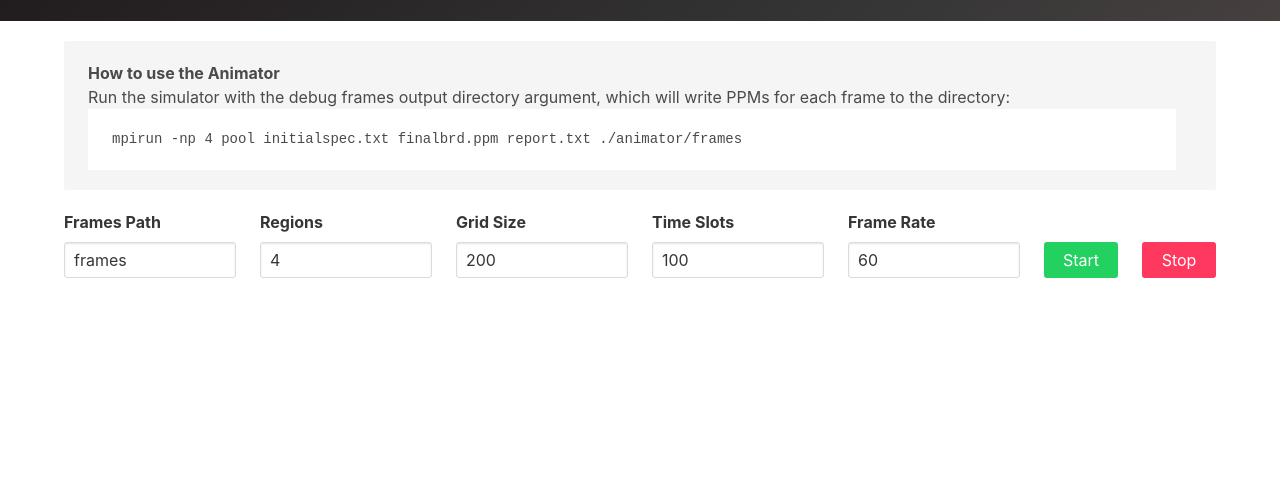
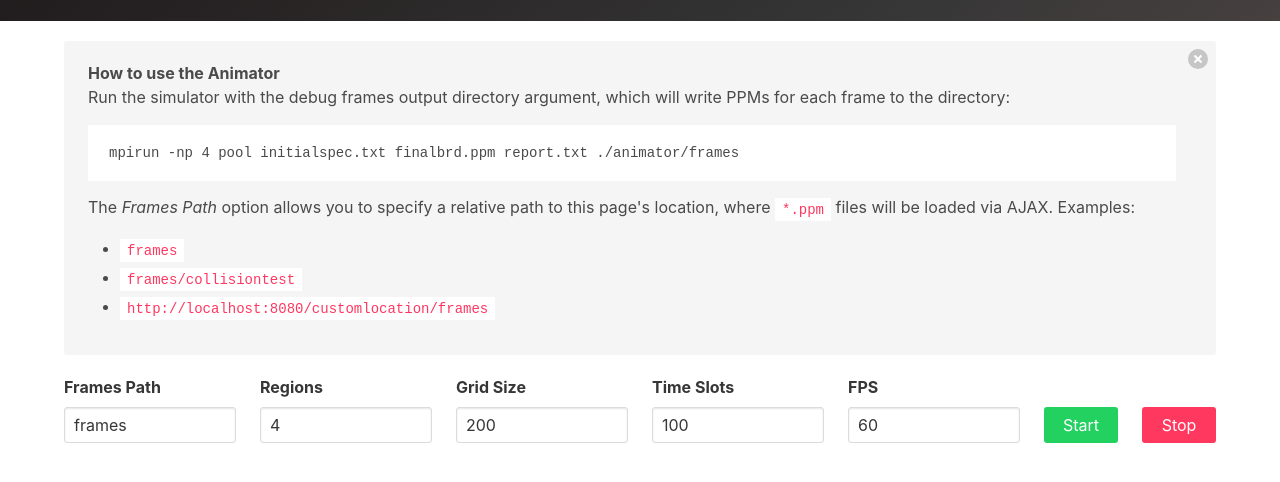
Before and after one commit to irvinlim/cs3211-project-2, a plain HTML site: page animator/index.html in a window 1280 px wide. Shown: the part 88-570 px from the top of the page. Drawn offline with Linux system fonts and the light colour scheme; a script that the page names is missing.

Commit message:
Update animator documentation

```diff
--- a/animator/index.html
+++ b/animator/index.html
@@ -21,12 +21,30 @@
 
     <main>
         <section class="container">
-            <div class="notification">
+            <div class="notification content">
+                <button class="delete" onclick="javascript:this.parentNode.style.display = 'none'"></button>
                 <strong>How to use the Animator</strong>
                 <p>
                     Run the simulator with the debug frames output directory argument, which will write PPMs for each frame to the directory:
                 </p>
                 <pre>mpirun -np 4 pool initialspec.txt finalbrd.ppm report.txt ./animator/frames</pre>
+                <p>
+                    The
+                    <em>Frames Path</em> option allows you to specify a relative path to this page's location, where
+                    <code>*.ppm</code> files will be loaded via AJAX. Examples:
+
+                    <ul>
+                        <li>
+                            <code>frames</code>
+                        </li>
+                        <li>
+                            <code>frames/collisiontest</code>
+                        </li>
+                        <li>
+                            <code>http://localhost:8080/customlocation/frames</code>
+                        </li>
+                    </ul>
+                </p>
             </div>
         </section>
 
@@ -58,7 +76,7 @@
                         </div>
                     </div>
                     <div class="column field">
-                        <label class="label">Frame Rate</label>
+                        <label class="label">FPS</label>
                         <div class="control">
                             <input class="input" type="text" id="input-framerate" value="60">
                         </div>
```
